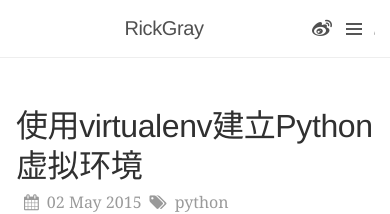
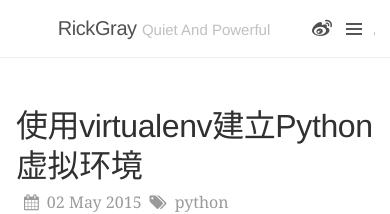
Before and after one commit to huntpig/rickgray.github.io, a Jekyll site: the page built from index.html, in a window 390 px wide. Shown: the top 214 px of the page. Built offline with Jekyll 4.4.1, drawn with Linux system fonts in a browser that asks for light colours; nearby versions of some CDN libraries; the list of posts is cut into pages by our own code; comment, search, counter and statistics services are not loaded.

Commit message:
样式修正

```diff
--- a/public/css/lanyon.css
+++ b/public/css/lanyon.css
@@ -114,11 +114,14 @@
   letter-spacing: 0;
 }
 
-@media (max-width: 48em) {
+@media (max-width: 64em) {
   .masthead-title {
     text-align: center;
   }
   .masthead-title small {
+    display: center;
+  }
+  .masthead-meta {
     display: none;
   }
 }
```
